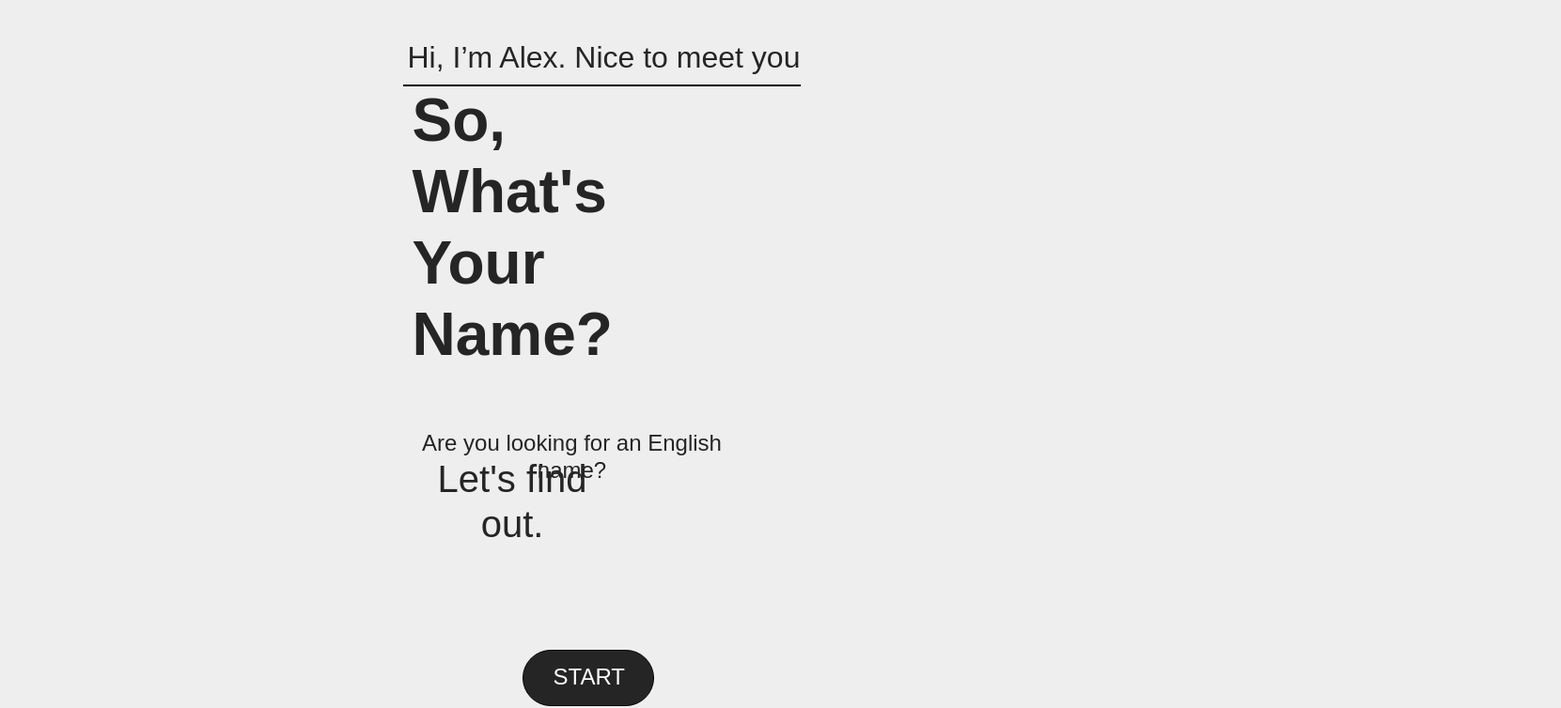
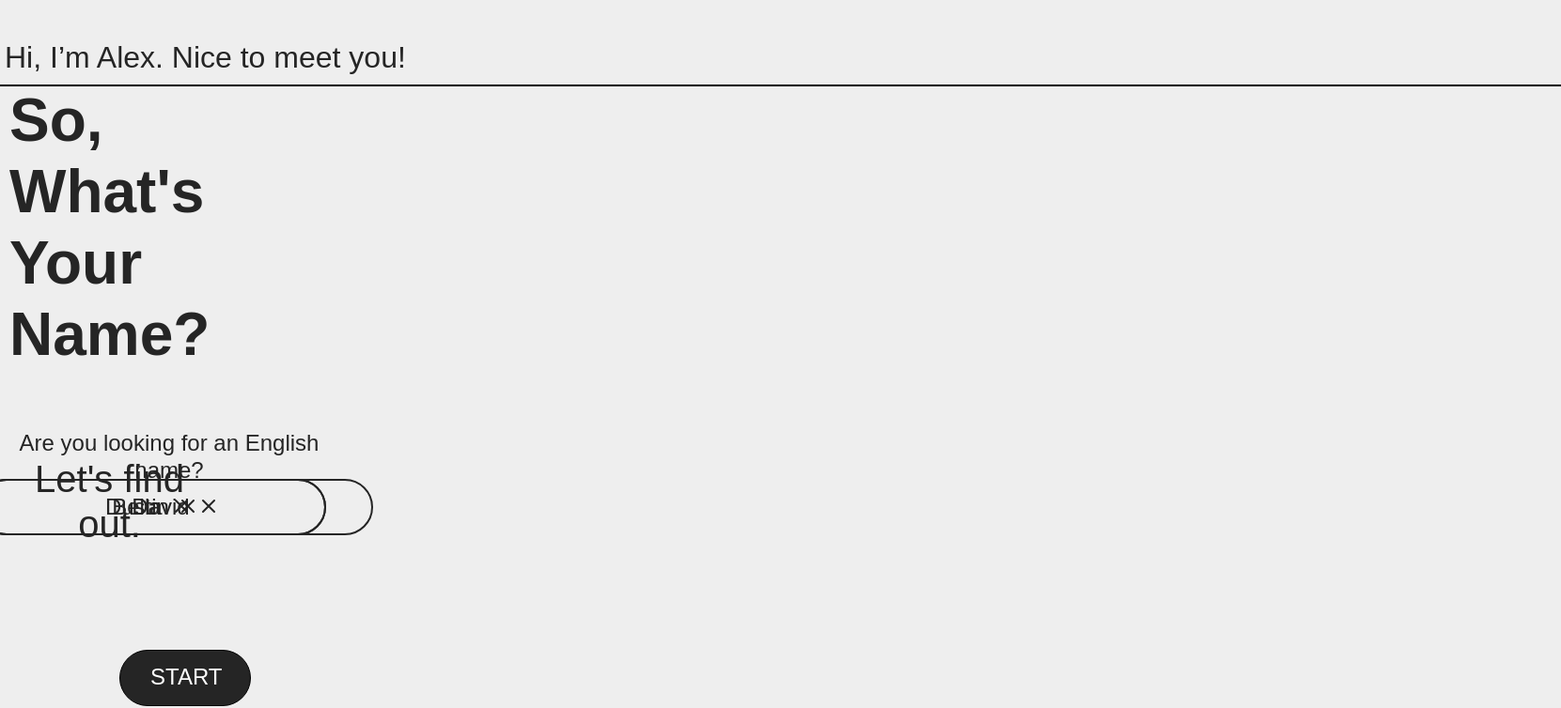
Before and after one commit to Team-YourName/yourname, a Vue app: page / in a window 1280 px wide. Shown: the top 754 px of the page at 94% size, 1661 px wide, since content can reach past the window. Built offline with nearby package versions, Linux system fonts and the light colour scheme; a web font is replaced by a local one.

Commit message:
fix : 화면 css 수정

```diff
--- a/src/assets/global.css
+++ b/src/assets/global.css
@@ -48,10 +48,4 @@
 
   html, body {
     background-color: #EEEEEE;
-    width: 423px;
-    height: 2052px;
-    margin: 0 auto;
-    padding: 0;
-    position: relative;
-    overflow: hidden;
   }
--- a/src/pages/IntroPage.vue
+++ b/src/pages/IntroPage.vue
@@ -143,7 +143,7 @@ const goToDescription = () => {
   text-align: center;
 }
 .line {
-  width: 110vw;
+  width: 130vw;
   height: 2px;
   background-color: black;
   position: absolute;
@@ -153,7 +153,7 @@ const goToDescription = () => {
 
 .intro-comment {
     position: absolute;
-    width: 110vw;
+    width: 100vw;
     height: 38px;
     left: 5px;
     top: 42px;
```
